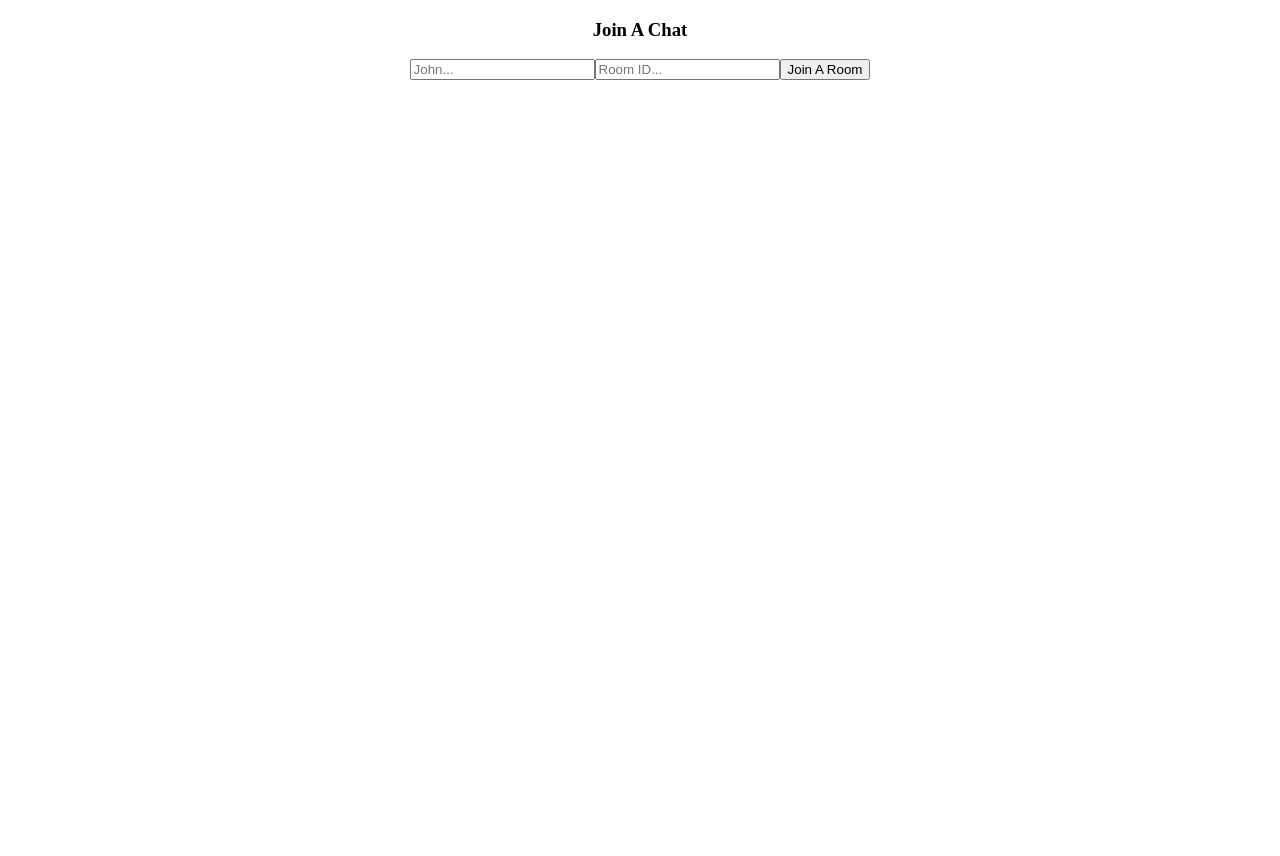
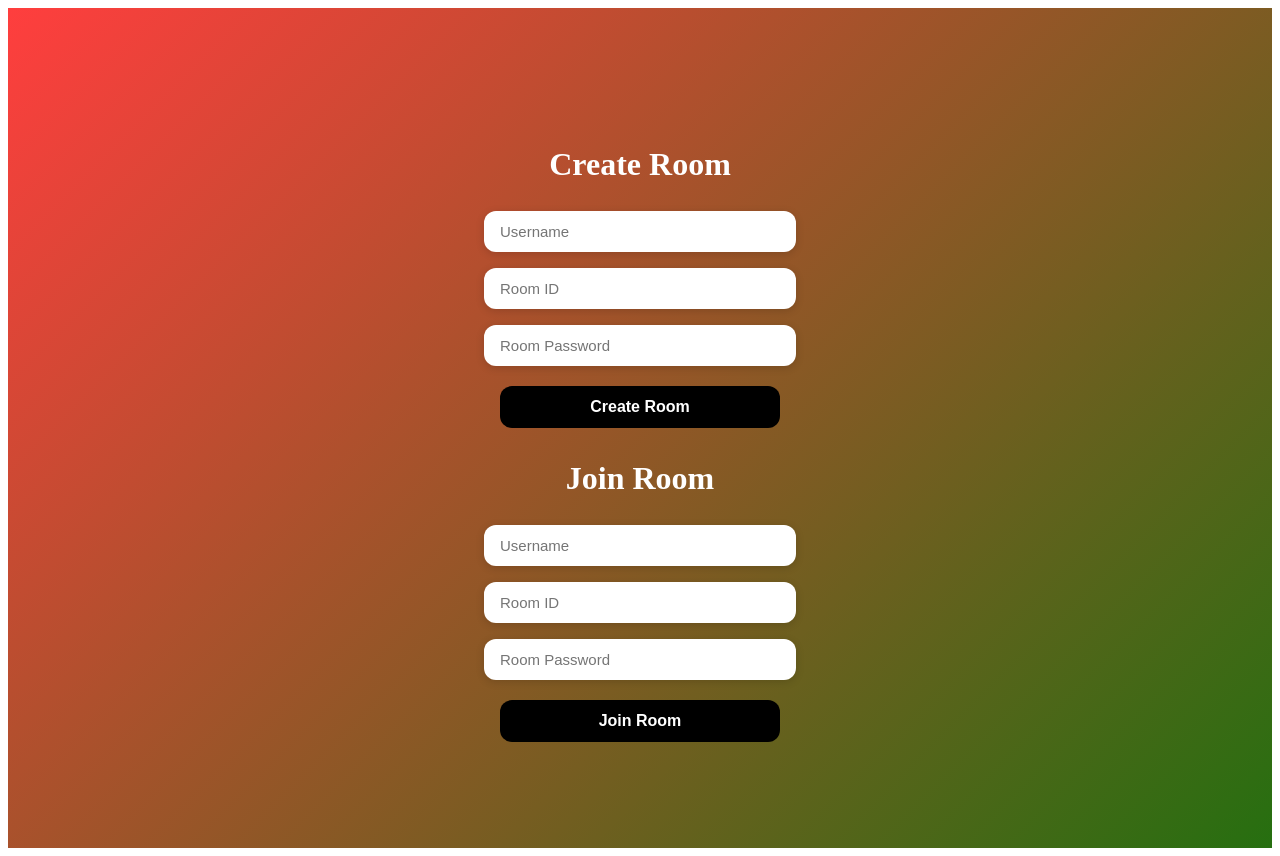
Before and after one commit to yolcubalsude/real-time-chat-app-client, a React (Create React App) app: page / in a window 1280 px wide. Before the commit the page ends 800 px from the top, so only its background shows below. Built offline with nearby package versions, Linux system fonts and the light colour scheme; no server answers.

Commit message:
Enhance chat functionality by adding room creation and joining features; update UI for better user experience with new styles and input handling

```diff
--- a/src/App.css
+++ b/src/App.css
@@ -1,7 +1,9 @@
+/* Genel App */
 .App {
   text-align: center;
 }
 
+/* Logo */
 .App-logo {
   height: 40vmin;
   pointer-events: none;
@@ -21,7 +23,7 @@
   align-items: center;
   justify-content: center;
   font-size: calc(10px + 2vmin);
-  color: white;
+  color: rgb(255, 0, 0);
 }
 
 .App-link {
@@ -36,6 +38,65 @@
     transform: rotate(360deg);
   }
 }
+
+.joinChatContainer {
+  display: flex;
+  flex-direction: column;
+  justify-content: center;
+  align-items: center;
+  min-height: 100vh;
+  background: linear-gradient(135deg, #ff3e3e, #266f10);
+  padding: 20px;
+}
+
+.joinChatContainer h3 {
+  color: #fff;
+  font-size: 2rem;
+  margin-bottom: 20px;
+  font-weight: bold;
+}
+
+.joinChatContainer input {
+  width: 280px;
+  padding: 12px 16px;
+  margin: 8px 0;
+  border-radius: 12px;
+  border: none;
+  outline: none;
+  font-size: 15px;
+  box-shadow: 0 2px 8px rgba(0,0,0,0.15);
+  transition: all 0.2s ease-in-out;
+}
+
+.joinChatContainer input:focus {
+  transform: scale(1.02);
+  box-shadow: 0 4px 12px rgba(0,0,0,0.2);
+}
+
+.joinChatContainer button {
+  width: 280px;
+  padding: 12px;
+  margin-top: 12px;
+  border: none;
+  border-radius: 12px;
+  background: #000000;
+  color: rgb(255, 255, 255);
+  font-size: 16px;
+  font-weight: bold;
+  cursor: pointer;
+  transition: background 0.2s, transform 0.2s;
+}
+
+.joinChatContainer button:hover {
+  background: #ea5353;
+  transform: translateY(-2px);
+}
+
+.message {
+  display: flex;
+  margin: 6px 10px;
+}
+
 .message-content {
   display: flex;
   align-items: center;
@@ -54,7 +115,7 @@
 
 .time {
   font-size: 0.75em;
-  color: rgb(98, 0, 255);
+  color: rgb(166, 142, 205);
   margin-left: 8px;
 }
 
@@ -71,7 +132,7 @@
 
 .message-author {
   font-weight: bold;
-  color: #3b82f6;
+  color: #78859b;
 }
 
 .message-text {
@@ -84,17 +145,13 @@
   margin-left: 8px;
 }
 
-.message {
-  display: flex;
-  margin: 6px 10px;
-}
-
+/* Kullanıcıya göre mesaj hizalama */
 #you {
   justify-content: flex-end;
 }
 
 #you .message-meta {
-  background-color: #3b82f6;
+  background-color: #434249;
   color: #fff;
 }
 
@@ -113,6 +170,46 @@
 }
 
 #other .message-author {
-
   color: #3b82f6;
 }
+
+.chat-footer {
+  display: flex;
+  padding: 12px;
+  background: #ffffff;
+  border-top: 1px solid #e5e7eb;
+  box-shadow: 0 -2px 6px rgba(0,0,0,0.05);
+}
+
+.chat-footer input {
+  flex: 1;
+  padding: 12px 16px;
+  border: 1px solid #d1d5db;
+  border-radius: 20px;
+  outline: none;
+  font-size: 15px;
+  transition: all 0.2s ease-in-out;
+}
+
+.chat-footer input:focus {
+  border-color: #3300ff;
+  box-shadow: 0 0 6px rgba(59,130,246,0.3);
+}
+
+.chat-footer button {
+  margin-left: 10px;
+  padding: 12px 18px;
+  border: none;
+  border-radius: 20px;
+  background: linear-gradient(135deg, #044900, #ff0000);
+  color: white;
+  font-size: 15px;
+  font-weight: bold;
+  cursor: pointer;
+  transition: all 0.2s;
+}
+
+.chat-footer button:hover {
+  transform: scale(1.05);
+  background: linear-gradient(135deg, #0022ff, #00eaff);
+}
--- a/src/App.js
+++ b/src/App.js
@@ -14,19 +14,61 @@ function App() {
   const [room, setRoom] = useState("");
   const [showChat, setShowChat] = useState(false);
   const [loadedMessages, setLoadedMessages] = useState([]);
+  const [createRoomId, setCreateRoomId] = useState("");
+  const [createRoomPassword, setCreateRoomPassword] = useState("");
+  const [createUsername, setCreateUsername] = useState("");
+  const [joinRoomId, setJoinRoomId] = useState("");
+  const [joinRoomPassword, setJoinRoomPassword] = useState("");
+  const [joinUsername, setJoinUsername] = useState("");
 
-  const joinRoom = () => {
-    if (username !== "" && room !== "") {
-      socket.emit("join_room", room);
+  const createRoom = () => {
+    if (createUsername && createRoomId && createRoomPassword) {
+      setUsername(createUsername);
 
-      const SOCKET_URL = "https://real-time-chat-app-server-uh7v.onrender.com";
-      // get all messages of that room via HTTP
-      fetch(`${SOCKET_URL}/messages/${room}`)
+      socket.emit("create_room", {
+        roomId: createRoomId,
+        password: createRoomPassword,
+        username: createUsername,
+      });
+
+      // Backend'den gelen yanıtı dinle
+      socket.once("room_created", () => {
+        setRoom(createRoomId);
+        setShowChat(true);
+      });
+
+      socket.once("room_exists", ({ message }) => {
+        alert(message);
+      });
+    } else {
+      alert("Kullanıcı adı, Oda ID ve Şifre gerekli!");
+    }
+  };
+
+
+   const joinRoomFunc = () => {
+    console.log("TESTTT")
+    if (joinUsername && joinRoomId && joinRoomPassword) {
+      console.log(joinUsername);
+      console.log(joinRoomId);
+      console.log(joinRoomPassword);
+      setUsername(joinUsername);
+      setRoom(joinRoomId);
+
+
+      console.log("join")
+      socket.emit("join_room", {
+        roomId: joinRoomId,
+        password: joinRoomPassword,
+        username: joinUsername,
+      });
+
+      fetch(`${SOCKET_URL}/messages/${joinRoomId}`)
         .then(res => res.json())
-        .then(messages => {
-          socket.emit("load_messages", messages);
-          setLoadedMessages(messages);
-          console.log("Loaded messages for room:", messages);
+        .then(data => {
+          socket.emit("load_messages", data);
+          setLoadedMessages(data);
+          console.log("Loaded messages for room: ", data);
         })
         .catch(err => {
           console.error("Failed to fetch messages:", err);
@@ -35,9 +77,9 @@ function App() {
 
       // Bilgilendirme mesajı gönder
       socket.emit("send_message", {
-        room: room,
+        room: joinRoomId,
         author: "System",
-        message: `${username} joined the room.`,
+        message: `${joinUsername} joined the room.`,
         time: new Date(Date.now()).getHours() + ":" + new Date(Date.now()).getMinutes(),
       });
       setShowChat(true);
@@ -49,25 +91,55 @@ function App() {
       <div className="App">
         {!showChat ? (
           <div className="joinChatContainer">
-          <h3>Join A Chat</h3>
+            <h3>Create Room</h3>
             <input
               type="text"
-            placeholder="John..."
-            onChange={(event) => {
-              setUsername(event.target.value);
-            }}
+              placeholder="Username"
+              value={createUsername}
+              onChange={(e) => setCreateUsername(e.target.value)}
             />
             <input
               type="text"
-            placeholder="Room ID..."
-            onChange={(event) => {
-              setRoom(event.target.value);
-            }}
+              placeholder="Room ID"
+              value={createRoomId}
+              onChange={(e) => setCreateRoomId(e.target.value)}
             />
-          <button onClick={joinRoom}>Join A Room</button>
+            <input
+              type="password"
+              placeholder="Room Password"
+              value={createRoomPassword}
+              onChange={(e) => setCreateRoomPassword(e.target.value)}
+            />
+            <button onClick={createRoom}>Create Room</button>
+
+            <h3>Join Room</h3>
+            <input
+            type="text"
+            placeholder="Username"
+            value={joinUsername}
+            onChange={(e) => setJoinUsername(e.target.value)}
+            />
+            <input
+              type="text"
+              placeholder="Room ID"
+              value={joinRoomId}
+              onChange={(e) => setJoinRoomId(e.target.value)}
+            />
+            <input
+              type="password"
+              placeholder="Room Password"
+              value={joinRoomPassword}
+              onChange={(e) => setJoinRoomPassword(e.target.value)}
+            />
+            <button onClick={joinRoomFunc}>Join Room</button>
           </div>
         ) : (
-        <Chat socket={socket} username={username} room={room} initialMessages={loadedMessages} />
+          <Chat
+            socket={socket}
+            username={username}
+            room={room}
+            initialMessages={loadedMessages}
+          />
         )}
       </div>
     );
--- a/src/Chat.js
+++ b/src/Chat.js
@@ -10,6 +10,20 @@ function Chat({ socket, username, room, initialMessages = [] }) {
   const [currentMessage, setCurrentMessage] = useState("");
   const [messageList, setMessageList] = useState(initialMessages);
   const [userColors, setUserColors] = useState({});
+
+
+  const createRoom = () => {
+    if (room !== "") {
+      socket.emit("create_room", { name: room, password: "1234" }, (response) => {
+        if (response.ok) {
+          console.log("Oda oluşturuldu:", response.room);
+        } else {
+          console.error("Oda oluşturulamadı:", response.error);
+        }
+      });
+    }
+  };
+
 
   // Generate consistent colors for users
   const getUserColor = (author) => {
```
Also changed, not shown: 1 other file (tests, documents, lock files or other folders). Lines whose indentation alone changed are shown as unchanged.
